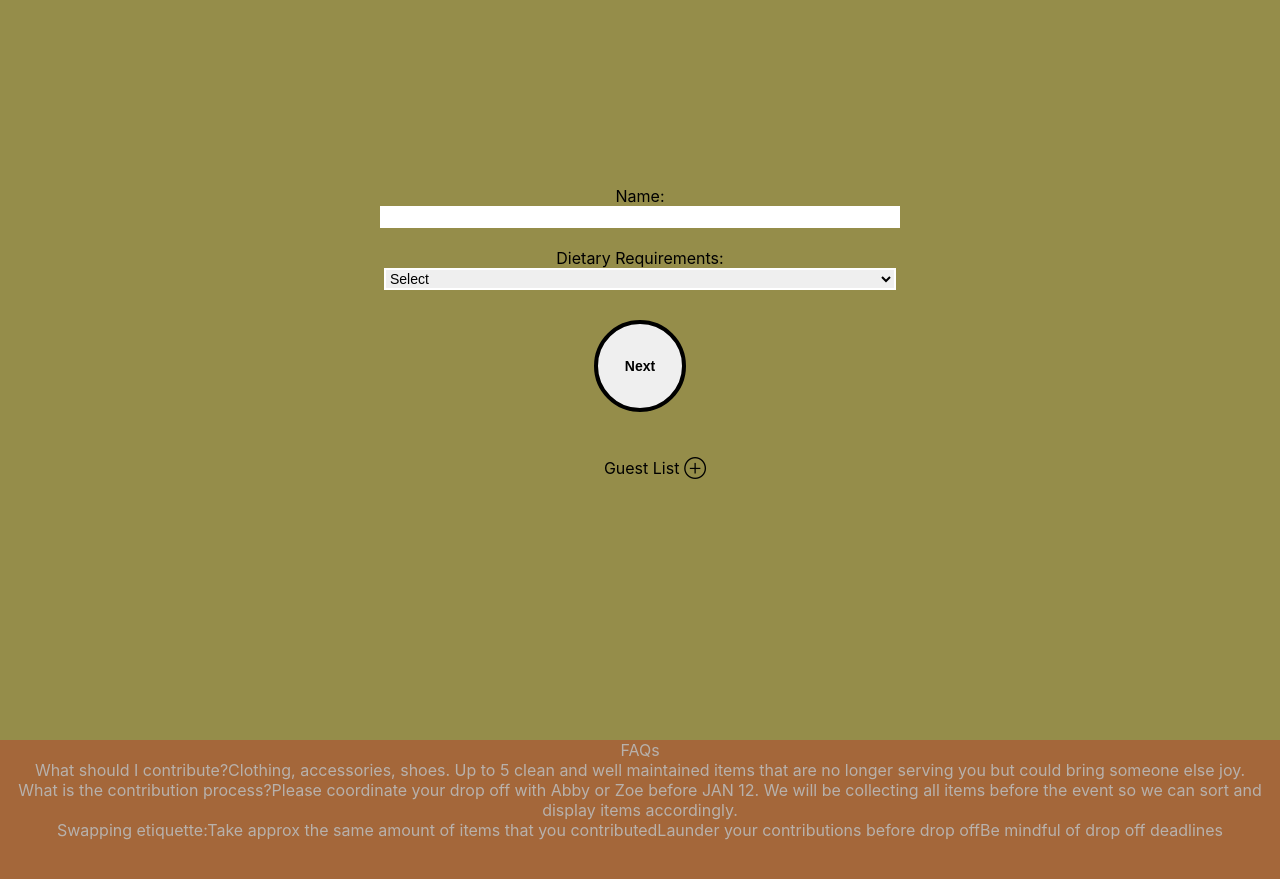
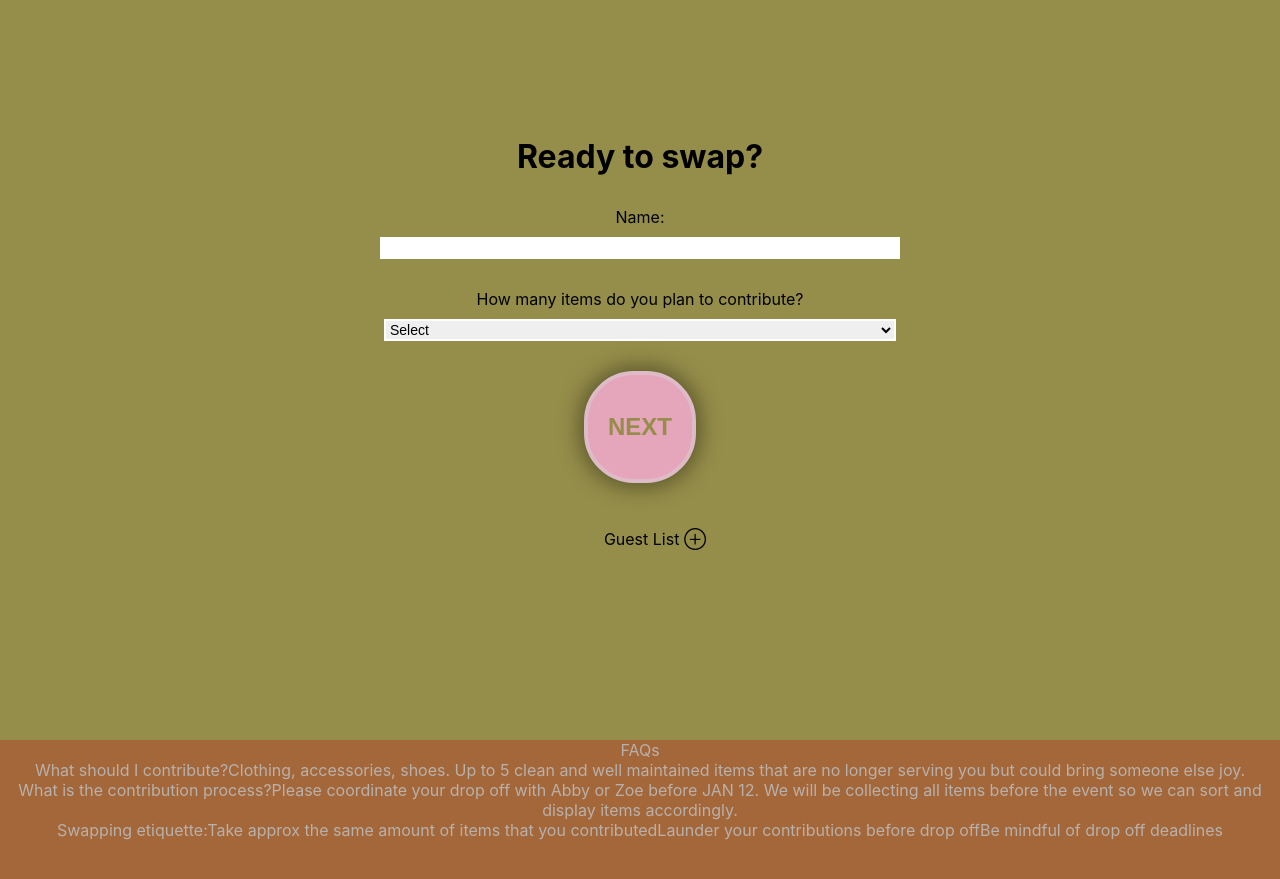
Before and after one commit to abbykaemmerer/swap, a React (Create React App) app: page / in a window 1280 px wide. Shown: the part 860-1739 px from the top of the page. Built offline with nearby package versions, Linux system fonts and the light colour scheme; the HTML template or start-up script is replaced by a standard one.

Commit message:
12.20: rsvp page css

```diff
--- a/src/App.css
+++ b/src/App.css
@@ -54,7 +54,6 @@
 
 .rsvp-section {
   background-color: #958d4a;
-  /* color: #e5a5bb; */
   min-height: 100vh;
   display: flex;
   flex-direction: column;
@@ -62,16 +61,50 @@
   justify-content: center;
 }
 
-.mainbtn {
-  border: 4px solid black;
+/* .rsvp-section h1 {
+    color: #e5a5bb;
+
+} */
+
+form {
+  width: 60vw;
+}
+
+.form-item {
+  display: flex;
+  flex-direction: column;
+  align-items: center;
+  margin: 20px 0;
+}
+
+.form-item label {
+  margin: 10px 0;
+}
+
+.main-btn {
+  border: 4px solid #ddbcc8;
   border-radius: 50px;
-  font-size: 14px;
-  font-weight: bold;
-  width:  calc(60px + 4vmin);
-  height:  calc(60px + 4vmin);
+  font-size: 24px;
+  font-weight: bolder;
+  width: calc(80px + 4vmin);
+  height: calc(80px + 4vmin);
   margin-top: 10px;
   margin-bottom: 30px;
+  background-color: #e5a5bb;
+  color: #958d4a;
+  text-transform: uppercase;
+  box-shadow: 0px 0px 20px 5px #5e5a2e;
 
+}
+
+/* .mainbtn:hover {
+  background-color: #b8b4dc
+} */
+
+.textfield {
+  border: 2px solid white;
+  font-size: 14px;
+  width: 40vw;
 }
 
 .guests {
@@ -85,20 +118,7 @@
   margin: 0;
 }
 
-form {
-  width: 60vw;
-  display: inline-block;
-}
 
-.mainbtn:hover {
-  background-color: #b8b4dc
-}
-
-.textfield {
-  border: 2px solid white;
-  font-size: 14px;
-  width: 40vw;
-}
 
 .faq-section {
   background-color: #a4673a;
--- a/src/RSVP/rsvp.js
+++ b/src/RSVP/rsvp.js
@@ -18,41 +18,32 @@ class RsvpForm extends React.Component {
   <div>
     <p id="error">{this.props.errorMessage}</p>
 
-  {/* Form */}
     <form
     className="form">
 
-  {/* Enter Name Textfield */}
-      <label>
-      Name:
-        <br />
+      <h1>Ready to swap?</h1>
+      <div className='form-item'>
+        <label>Name:</label>
         <input
         type="text" name="name"
         className="textfield"
         onChange={e => this.setState({ name: e.target.value})}/>
-      </label>
-
-
-  {/* Select Dietary Requirements Dropdown */}
-      <br /><br />
-      <label>
-      Dietary Requirements:
-          <br />
+      </div>
+      <div className='form-item'>
+        <label>How many items do you plan to contribute?</label>
         <select
         className="textfield"
         onChange={e => this.setState({ dietaryRequirements: e.target.value})}>
             <option value="" disabled selected>Select</option>
-              <option value="none">I'll eat anything!</option>
-              <option value="vegan">Vegan</option>
-              <option value="vegetarian">Vegetarian</option>
-              <option value="pescatarian">Pescatarian</option>
+            <option value="none">Just comin for the snacks and the vibez</option>
+            <option value="1">1-3</option>
+            <option value="2">3-5</option>
         </select>
-      <br /><br />
-      </label>
-
+      </div>
       <button
-          className="mainbtn"
-          onClick={e => this.nextCicked(e)}>Next</button>
+        className="main-btn"
+        onClick={e => this.nextCicked(e)}>Next
+      </button>
     </form>
   </div>
 
```
Lines whose indentation alone changed are shown as unchanged.
